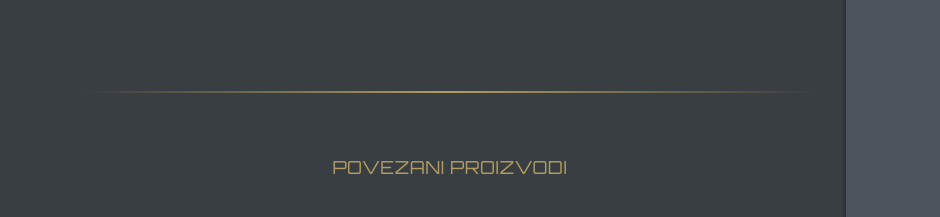
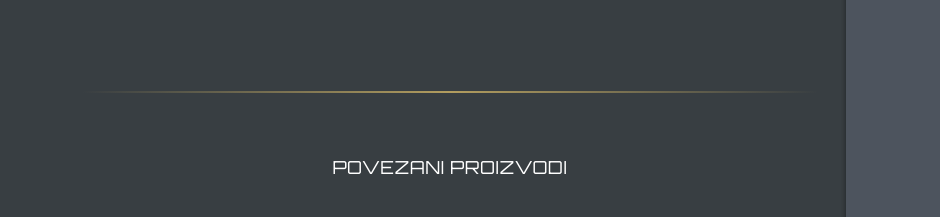
Before and after one commit to Dare3a/diriusplus, a plain HTML site: page korpa-za-market-loop-20l.html in a window 1280 px wide. Shown: the part 1282-1499 px from the top of the page, 0-940 px from the left. Drawn offline with Linux system fonts and the light colour scheme.

Commit message:
Na stranici korpa loop 20l promenjena boja naslova Povezani proizvodi

```diff
--- a/korpa-za-market-loop-20l.html
+++ b/korpa-za-market-loop-20l.html
@@ -221,7 +221,7 @@
                     <section class="usluge py-5">
                         <div class="container-fluid">
                             <hr class="hr-text mt-4">
-                            <p class="d-flex gold-color justify-content-center font-18 py-4">
+                            <p class="d-flex justify-content-center font-18 py-4">
                                 POVEZANI PROIZVODI</p>
                             <div class="row row-cols-1 row-cols-md-2 g-4 d-flex justify-content-center">
                                 <div class="col">
```
